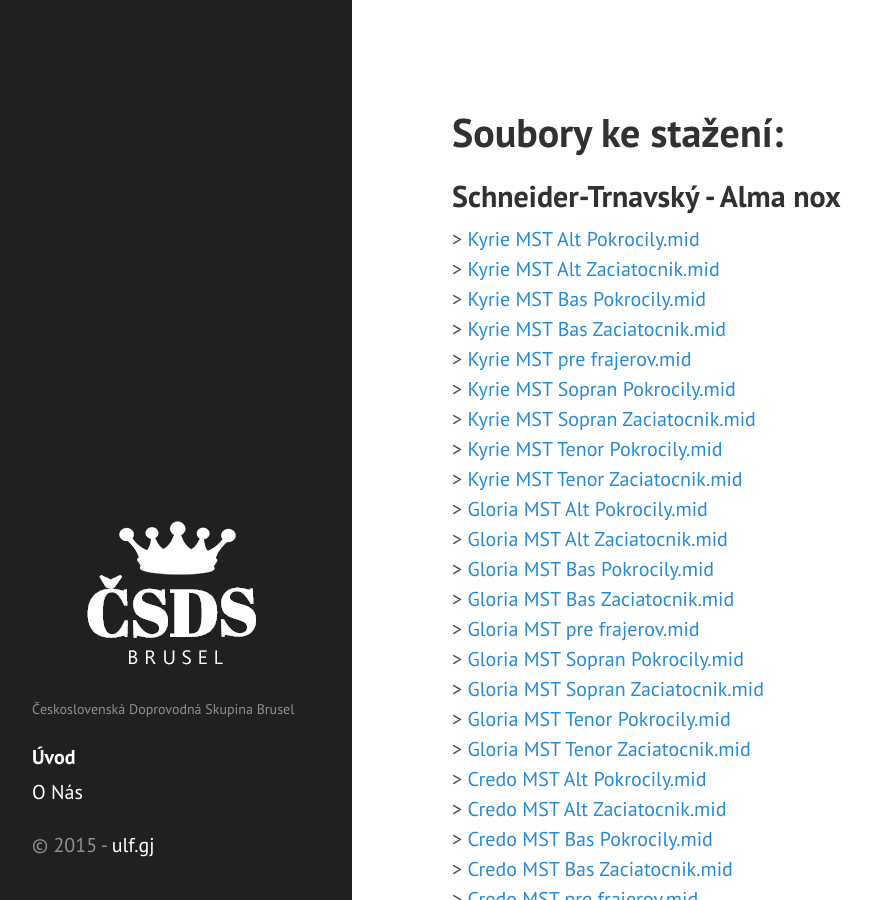
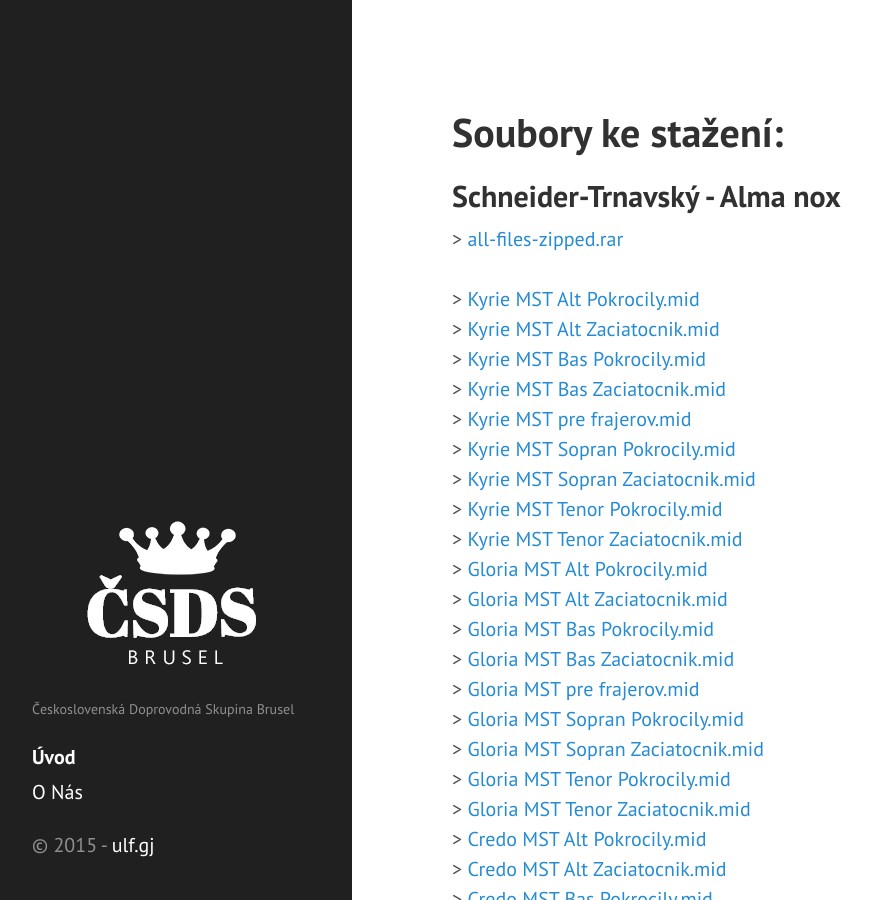
Before and after one commit to csdsbrusel/csdsbrusel.github.io, a Jekyll site: the page built from index.html, in a window 1280 px wide and 900 px high. Shown: the whole window, without its empty margins (8-879 px from the left). Built offline with Jekyll 4.4.1, drawn with Linux system fonts in a browser that asks for light colours; Markdown is read by kramdown in place of the engine named in the settings; the list of posts is cut into pages by our own code; some of the changed lines change nothing that is shown.

Commit message:
added one .rar to rule them all

```diff
--- a/_data/soubory.yml
+++ b/_data/soubory.yml
@@ -17,8 +17,6 @@
   files:
     - soubor: all-files-zipped.rar
 
-
-  files:
     # kyrie
     - soubor: Kyrie MST Alt Pokrocily.mid
     - soubor: Kyrie MST Alt Zaciatocnik.mid
```
Also changed, not shown: 1 other file.
